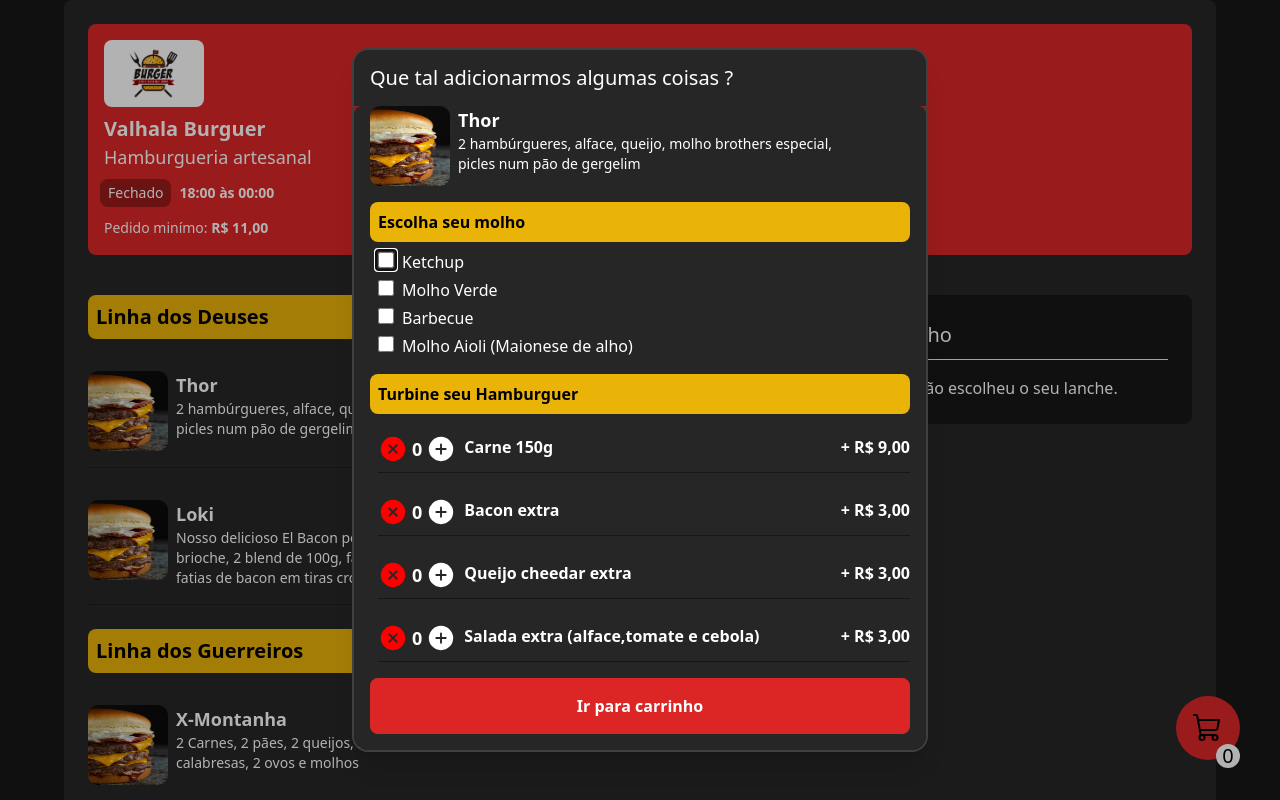
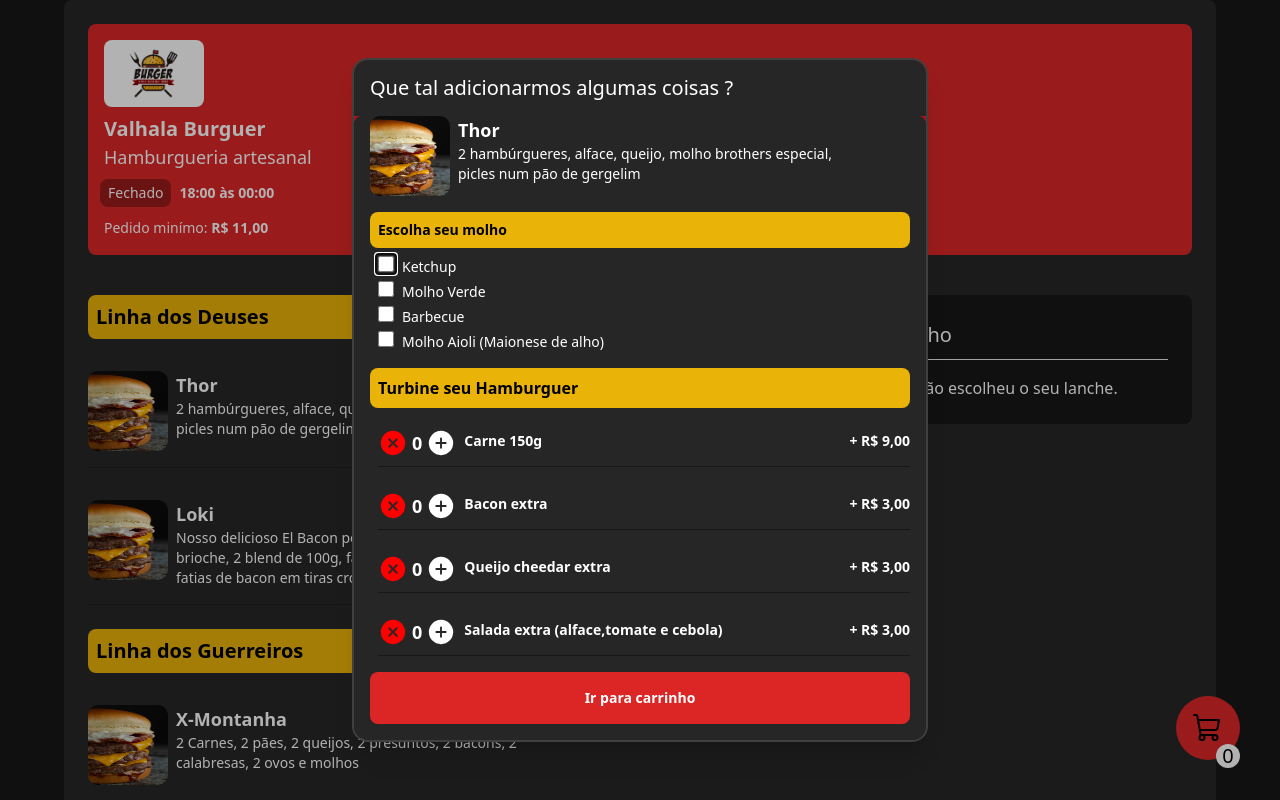
Before and after one commit to LuanHMA/DeliverySystem, a React (Vite) app: page / in a window 1280 px wide. Both pictures are taken after a click on the element 438 px from the left and 410 px from the top of the page. Shown: the top 800 px of the page. Built offline with nearby package versions, Linux system fonts and the light colour scheme.

Commit message:
test: font-size da order para small

```diff
--- a/src/components/Order/List.tsx
+++ b/src/components/Order/List.tsx
@@ -35,10 +35,10 @@ export function List(){
             </div>
 
             <div className='bg-yellow-500 p-2 rounded-lg'>
-                <h1 className='text-md font-semibold'>Escolha seu molho</h1>
+                <h1 className='text-sm font-semibold sm:text-md'>Escolha seu molho</h1>
             </div>
 
-            <div className='text-white text-md flex flex-col gap-y-1 ml-2'>
+            <div className='text-white text-sm sm:text-md flex flex-col gap-y-1 ml-2'>
                 <label htmlFor="ketchup" className='mt-2 cursor-pointer'>
                     <input type="checkbox" name="ketchup" id="ketchup" className='w-4 h-4'/>
                     <span className='ml-2'>Ketchup</span>
@@ -64,50 +64,50 @@ export function List(){
                 <h1 className='text-md font-semibold'>Turbine seu Hamburguer</h1>
             </div>
 
-            <div className='text-white text-md flex flex-col gap-y-1 ml-2'>
+            <div className='text-white text-sm sm:text-md flex flex-col gap-y-1 ml-2'>
                 <label className='mt-2 cursor-pointer flex justify-between items-center border border-b-neutral-900 border-t-0 border-l-0 border-r-0 py-2'>
                     <div className='flex items-center gap-x-2'>
                         <IncrementeDecrementButton/>
-                        <span className='text-md font-semibold'>Carne 150g</span>
+                        <span className='text-sm sm:text-md font-semibold'>Carne 150g</span>
                     </div>
 
-                    <span className='text-md font-semibold'>+ R$ 9,00</span>
+                    <span className='text-sm sm:text-md font-semibold'>+ R$ 9,00</span>
 
                 </label>
 
                 <label className='mt-2 cursor-pointer flex justify-between items-center border border-b-neutral-900 border-t-0 border-l-0 border-r-0 py-2'>
                     <div className='flex items-center gap-x-2'>
                         <IncrementeDecrementButton/>
-                        <span className='text-md font-semibold'>Bacon extra</span>
+                        <span className='text-sm sm:text-md font-semibold'>Bacon extra</span>
                     </div>
 
-                    <span className='text-md font-semibold'>+ R$ 3,00</span>
+                    <span className='text-sm sm:text-md font-semibold'>+ R$ 3,00</span>
 
                 </label>
 
                 <label className='mt-2 cursor-pointer flex justify-between items-center border border-b-neutral-900 border-t-0 border-l-0 border-r-0 py-2'>
                     <div className='flex items-center gap-x-2'>
                         <IncrementeDecrementButton/>
-                        <span className='text-md font-semibold'>Queijo cheedar extra</span>
+                        <span className='text-sm sm:text-md font-semibold'>Queijo cheedar extra</span>
                     </div>
 
-                    <span className='text-md font-semibold'>+ R$ 3,00</span>
+                    <span className='text-sm sm:text-md font-semibold'>+ R$ 3,00</span>
 
                 </label>
 
                 <label className='mt-2 cursor-pointer flex justify-between items-center border border-b-neutral-900 border-t-0 border-l-0 border-r-0 py-2'>
                     <div className='flex items-center gap-x-2'>
                         <IncrementeDecrementButton/>
-                        <span className='text-md font-semibold'>Salada extra (alface,tomate e cebola)</span>
+                        <span className='text-sm sm:text-md font-semibold'>Salada extra (alface,tomate e cebola)</span>
                     </div>
 
-                    <span className='text-md font-semibold'>+ R$ 3,00</span>
+                    <span className='text-sm sm:text-md font-semibold'>+ R$ 3,00</span>
 
                 </label>
             </div>
 
             <button
-          className={`bg-red-600 py-4 mt-4 rounded-lg w-full m-auto text-white text-md font-bold hover:bg-red-600 transition-all`}
+          className={`bg-red-600 py-4 mt-4 rounded-lg w-full m-auto text-white text-sm sm:text-md font-bold hover:bg-red-600 transition-all`}
         >
           Ir para carrinho
         </button>
```
